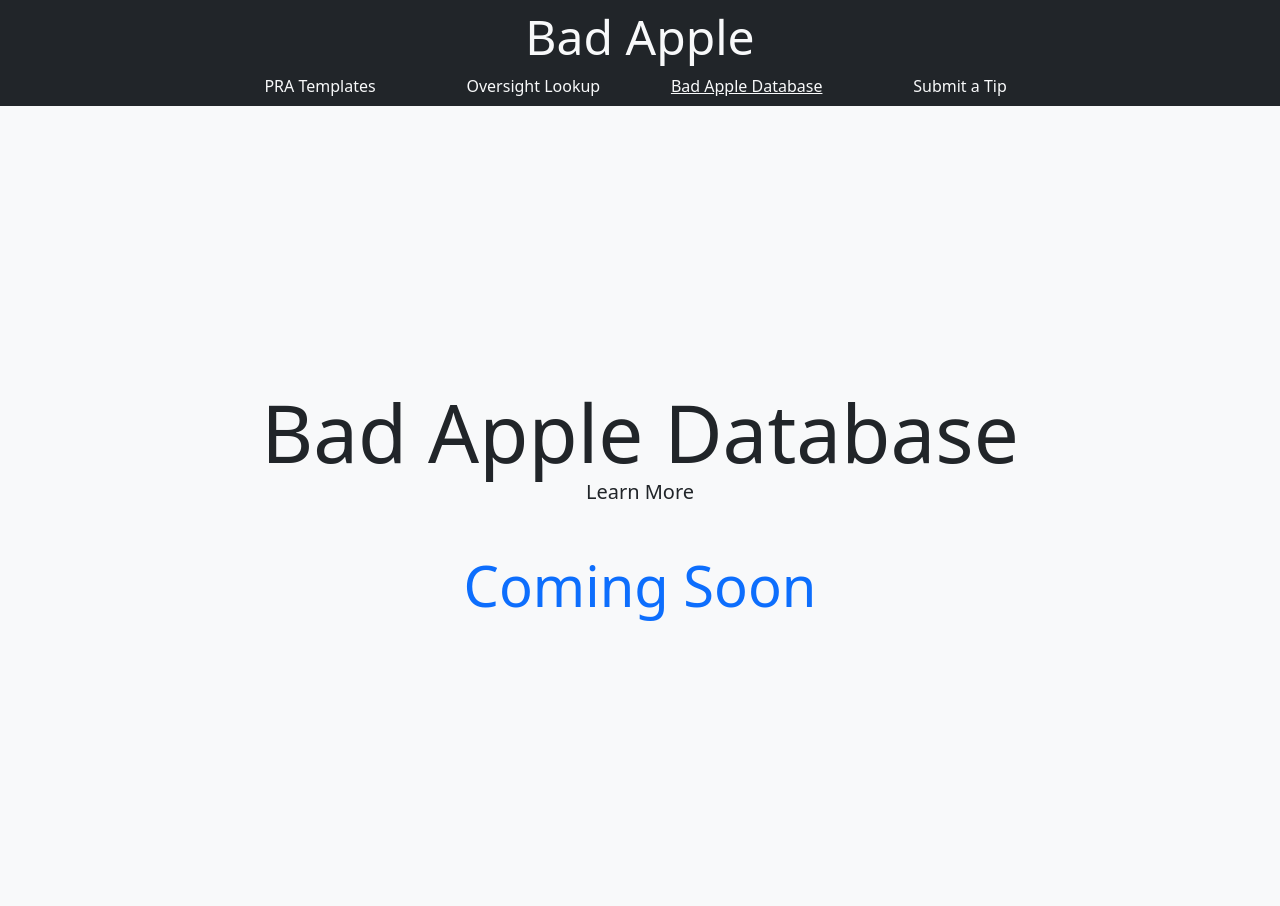
After one commit to P5vc/bad-apple-backend, a Django app: page /BadAppleDatabase/ in a window 1280 px wide. The commit adds this page. Run offline with Django 3.2, Linux system fonts and the light colour scheme; parts of the project's set-up code (start-up, migrations or seed data) failed here and were passed over; some libraries are stand-ins or nearby versions.

Commit message:
Added "Coming Soon" Bad Apple Database page

```diff
--- /dev/null
+++ b/BadApple/mainSite/templates/badapple.html
@@ -0,0 +1,23 @@
+{% extends 'base.html' %}
+{% load static %}
+
+
+{% block title %}
+        <title>Bad Apple Database</title>
+{% endblock %}
+
+
+{% block pageThreeActive %}{% endblock %}
+
+
+{% block content %}
+        <div class="align-content-center align-items-center bg-light container d-flex flex-wrap h-100 justify-content-center min-vh-100 min-vw-100 text-dark w-100">
+            <div class="justify-content-center min-vw-100 row text-center w-100">
+                <div class="col-12 mb-3 mt-3">
+                    <h1 class="display-1 mb-0">Bad Apple Database</h1>
+                    <h5><a href="{% url 'documentation' %}#BadApple" class="linkExpand linkBlue text-decoration-none">Learn More</a></h5>
+                    <h1 class="display-4 mt-5 text-primary">Coming Soon</h1>
+                </div>
+            </div>
+        </div>
+{% endblock content %}
--- a/BadApple/mainSite/templates/base.html
+++ b/BadApple/mainSite/templates/base.html
@@ -34,7 +34,7 @@
                                 <a href="{% url 'oversight' %}" class="{% block pageTwoActive %}text-decoration-none {% endblock %}text-light text-nowrap linkThin">Oversight Lookup</a>
                             </div>
                             <div class="col-6 col-md-3 col-sm-3 col-xl-2 mb-auto mt-auto">
-                                <a href="{% url 'home' %}" class="{% block pageThreeActive %}text-decoration-none {% endblock %}text-light text-nowrap linkThin">Bad Apple Database</a>
+                                <a href="{% url 'badApple' %}" class="{% block pageThreeActive %}text-decoration-none {% endblock %}text-light text-nowrap linkThin">Bad Apple Database</a>
                             </div>
                             <div class="col-6 col-md-3 col-sm-3 col-xl-2 mb-auto mt-auto">
                                 <a href="{% url 'tip' %}" class="{% block pageFourActive %}text-decoration-none {% endblock %}text-light text-nowrap linkThin">Submit a Tip</a>
--- a/BadApple/mainSite/templates/documentation.html
+++ b/BadApple/mainSite/templates/documentation.html
@@ -29,7 +29,7 @@
                     <p>If you know of a commission that is not in our database, please submit a tip with a link to their official website and include any other relevant information, and we will look into adding it to our database.</p>
                 </div>
                 <div class="col-12 col-xl-6" id="BadApple">
-                    <h2><a href="{% url 'home' %}" class="text-decoration-none linkBlue linkExpand">Bad Apple Database</a></h2>
+                    <h2><a href="{% url 'badApple' %}" class="text-decoration-none linkBlue linkExpand">Bad Apple Database</a></h2>
                     <p>The Bad Apple Database allows anyone to look up information on officers that have had sustained findings against them, for misconduct. All of the information in the database comes directly from the corresponding police or sheriff's department itself, and is copied word for word from their official, post-investigation report. If we decide to make available any information that is not a sustained finding, it will be clearly marked as such in the database.</p>
                     <p>Using the database, you can immediately find all of the important details on the officer, as well as any reports found against them, and the findings within those reports, neatly organized to display only the relevant information. You will also always have the opportunity to view the full report, should you wish.<p>
                     <p>This database is an important tool for screening officers, and ensuring that those who have records of misconduct aren't simply shuffled around to new locations each time they have a sustained finding against them, escaping responsibility and putting more people at risk.</p>
--- a/BadApple/mainSite/templates/home.html
+++ b/BadApple/mainSite/templates/home.html
@@ -32,8 +32,8 @@
                     <a href="{% url 'oversight' %}"><p class="imageSquareText imageSquareTextR text-light">Oversight Lookup</p></a>
                 </div>
                 <div class="alignRight col-md-6 col-sm-12 col-xl-3 pb-2 pt-2">
-                    <a href="{% url 'home' %}"><img src="{% static 'img/stepan-babanin-kx6fpBOm-ss-unsplash.jpg' %}" class="imageSquare mh-100 mw-100 w-75"/></a>
-                    <a href="{% url 'home' %}"><p class="imageSquareText imageSquareTextL text-light">Bad Apple Database</p></a>
+                    <a href="{% url 'badApple' %}"><img src="{% static 'img/stepan-babanin-kx6fpBOm-ss-unsplash.jpg' %}" class="imageSquare mh-100 mw-100 w-75"/></a>
+                    <a href="{% url 'badApple' %}"><p class="imageSquareText imageSquareTextL text-light">Bad Apple Database</p></a>
                 </div>
                 <div class="alignLeft col-md-6 col-sm-12 col-xl-3 pb-2 pt-2">
                     <a href="{% url 'tip' %}"><img src="{% static 'img/thiago-carlos-machado-oNXGsD7Ibsk-unsplash.jpg' %}" class="imageSquare mh-100 mw-100 w-75"/></a>
@@ -57,7 +57,7 @@
                     <p>Search for police and sheriff oversight commissions by location, and get all of the information you need, compiled onto one, straightfoward page.</p>
                 </div>
                 <div class="col-12 col-lg-6 mt-3">
-                    <h4><a href="{% url 'home' %}" class="linkExpand linkBlue text-decoration-none">Bad Apple Database</a></h4>
+                    <h4><a href="{% url 'badApple' %}" class="linkExpand linkBlue text-decoration-none">Bad Apple Database</a></h4>
                     <p>Look up officers who have had sustained findings found against them for misconduct, and view all relevant information.</p>
                 </div>
                 <div class="col-12 col-lg-6 mt-3">
--- a/BadApple/mainSite/templates/pra.html
+++ b/BadApple/mainSite/templates/pra.html
@@ -1,4 +1,4 @@
-{% extends "base.html" %}
+{% extends 'base.html' %}
 {% load static %}
 
 
--- a/BadApple/mainSite/templates/tip.html
+++ b/BadApple/mainSite/templates/tip.html
@@ -1,4 +1,4 @@
-{% extends "base.html" %}
+{% extends 'base.html' %}
 {% load static %}
 
 
--- a/BadApple/mainSite/urls.py
+++ b/BadApple/mainSite/urls.py
@@ -7,5 +7,6 @@ urlpatterns = [
 				path('PRA/' , views.pra , name = 'pra'),
 				path('Oversight/' , views.oversight , name = 'oversight'),
 				path('Commission/<slug:slug>/' , views.commission , name = 'commission'),
-				path('Tip/' , views.tip , name = 'tip')
+				path('Tip/' , views.tip , name = 'tip'),
+				path('BadAppleDatabase/' , views.badApple , name = 'badApple')
 			]
--- a/BadApple/mainSite/views.py
+++ b/BadApple/mainSite/views.py
@@ -159,3 +159,7 @@ def tip(request):
 			captchaEnabled = True
 
 		return render(request , 'tip.html' , {'errorMessage' : False , 'successMessage' : False , 'showForm' : True , 'tipForm' : tipForm , 'captcha' : captchaEnabled , 'b64Image' : imageData})
+
+
+def badApple(request):
+	return render(request , 'badapple.html' , {})
```
